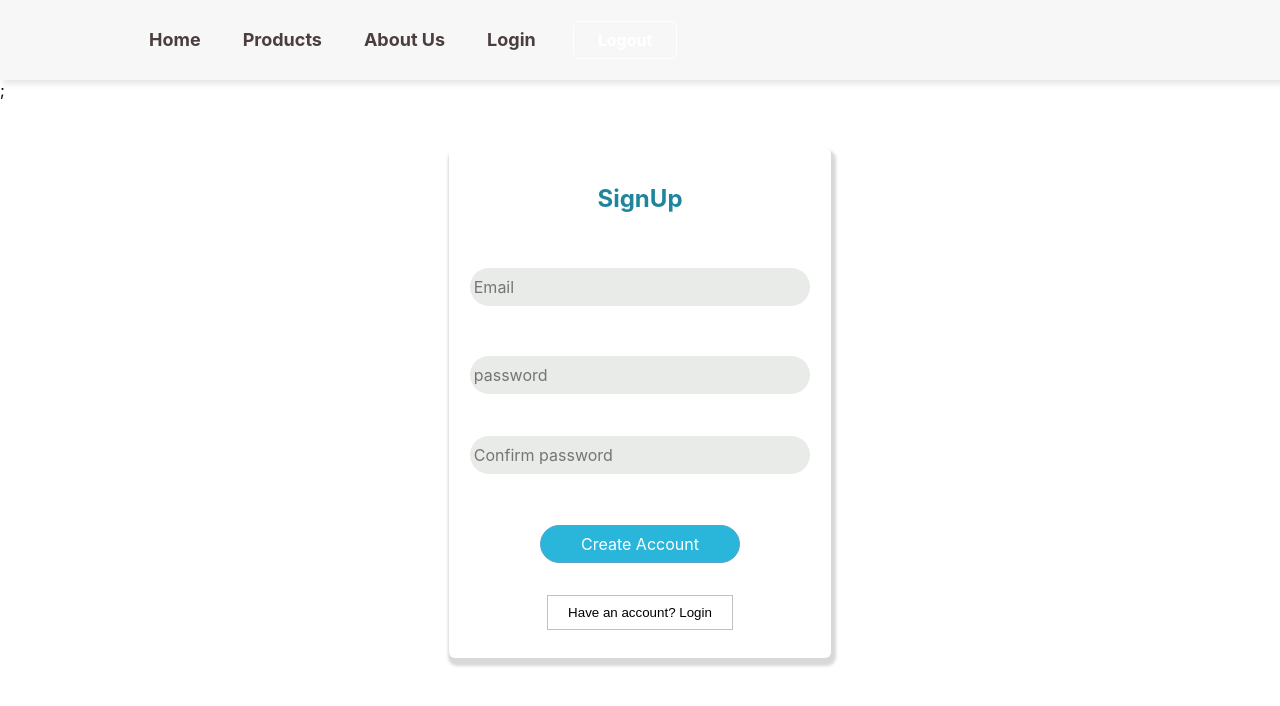
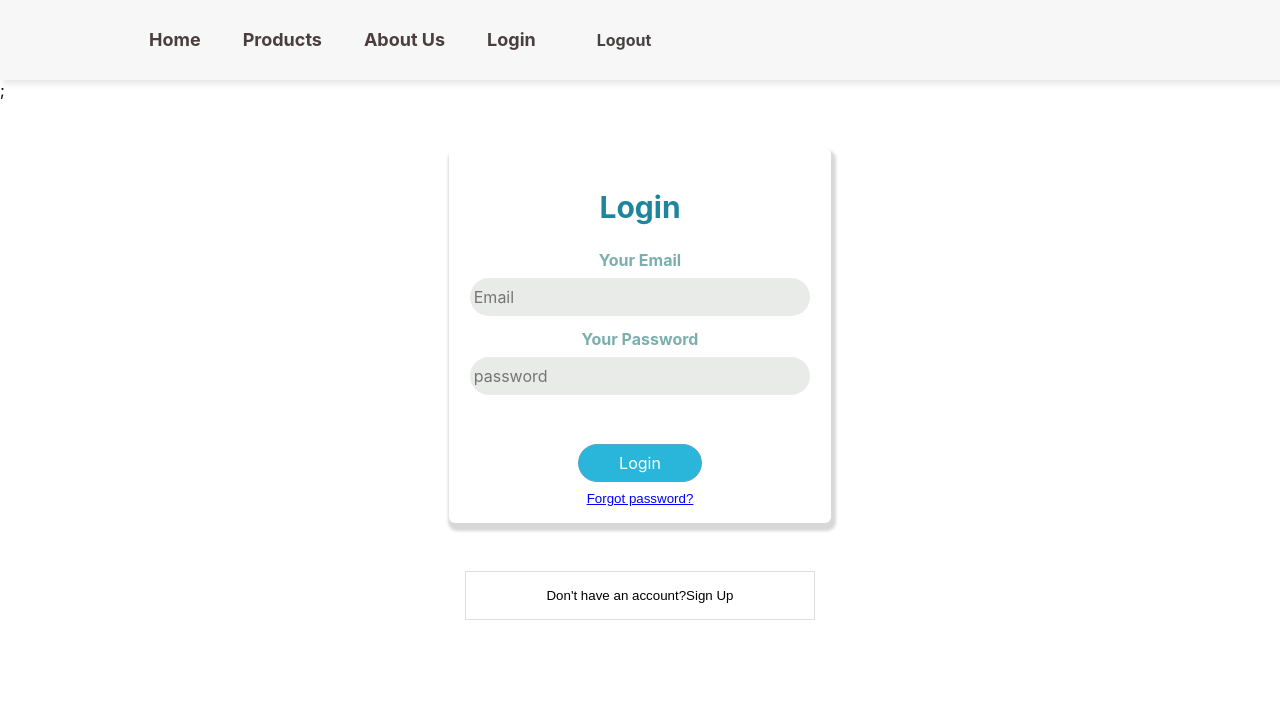
Before and after one commit to cgmonali/Expense-Tracker--auth, a React (Create React App) app: page /#/login in a window 1280 px wide. Shown: the top 706 px of the page. Built offline with nearby package versions, Linux system fonts and the light colour scheme.

Commit message:
Login Screen

```diff
--- a/src/App.js
+++ b/src/App.js
@@ -1,12 +1,11 @@
 
 import { Switch, Route, Redirect } from 'react-router-dom';
+import Login from './components/Login/Login';
+import { HashRouter as Router } from "react-router-dom";
+import SignUp from './components/SignUp/SignUp';
+import Layout from './components/Layout/Layout';
+import HomePage from './components/HomePage/HomePage';
 
-import HomePage from './components/HomePage/HomePage';
-import { BrowserRouter as Router } from "react-router-dom";
-import SignUp from './components/SignUp/SignUp';
-import AuthPage from './components/AuthPage/AuthPage';
-import SignUpSamp from './components/SignUp/SignUpSamp';
-import Layout from './components/Layout/Layout';
 function App() {
 
 
@@ -14,11 +13,15 @@ function App() {
     <Router>
     <Layout>
       <Switch>
-        <Route path='/' >
+        <Route path='/' exact>
           <SignUp />
         </Route>
-
-
+        <Route path='/login' >
+          <Login />
+        </Route>
+        <Route path='/homepage' >
+          <HomePage />
+        </Route>
       </Switch>
     </Layout>
     </Router>
--- a/src/components/HomePage/HomePage.js
+++ b/src/components/HomePage/HomePage.js
@@ -0,0 +1,12 @@
+
+const HomePage = () => {
+  return <>
+
+   <h1>welcome to the home page</h1>
+
+  </>
+
+
+};
+
+export default HomePage;
--- a/src/components/Layout/MainNavigation.js
+++ b/src/components/Layout/MainNavigation.js
@@ -29,8 +29,6 @@ const MainNavigation = () => {
 
           </li>
 
-
-
      <li>
              <Link to='/login'>Login</Link>
 
--- a/src/components/Layout/MainNavigation.module.css
+++ b/src/components/Layout/MainNavigation.module.css
@@ -42,8 +42,8 @@
   .header button {
     font: inherit;
     background-color: transparent;
-    border: 1px solid white;
-    color: white;
+    border: 0px solid rgb(148, 141, 141);
+    color: rgb(70, 66, 66);
     font-weight: bold;
     padding: 0.5rem 1.5rem;
     border-radius: 6px;
@@ -56,6 +56,6 @@
   }
 
   .header button:hover {
-    background-color: #c291e2;
-    color: #413f42;
+    background-color: #77717c;
+    color: #fdfbfe;
   }
--- a/src/components/Login/Login.js
+++ b/src/components/Login/Login.js
@@ -0,0 +1,93 @@
+import { useState, useRef } from 'react';
+import { useHistory } from 'react-router-dom';
+import { FaSpinner } from 'react-icons/fa';
+import classes from './Login.module.css';
+
+const Login = () => {
+  const emailInputRef = useRef();
+  const passwordInputRef= useRef();
+  const history =useHistory();
+  const [isLogin, setIsLogin] = useState(true);
+  const [isLoading, setIsLoading] = useState(false);
+  const [error, setError] = useState(null); // Add state for error message
+
+  const submitHandler = (event) => {
+    event.preventDefault();
+
+    const enteredEmail = emailInputRef.current.value;
+    const enteredPassword = passwordInputRef.current.value;
+
+
+
+    setIsLoading(true);
+
+    // optional: Add validation
+    let url =  'https://identitytoolkit.googleapis.com/v1/accounts:signInWithPassword?key=AIzaSyDcyqi2t1KKsniE8q1DWoge17LEVLNT_ng';
+
+    fetch(url, {
+      method: 'POST',
+      body: JSON.stringify({
+        email: enteredEmail,
+        password: enteredPassword,
+        returnSecureToken: true,
+      }),
+      headers: {
+        'Content-Type': 'application/json',
+      },
+    })
+      .then((res) => {
+        setIsLoading(false);
+
+        console.log('Logged in');
+        if (res.ok) {
+
+          return res.json();
+        } else {
+          return res.json().then((data) => {
+            let errorMessage = 'Authentication failed!';
+            if (data && data.error && data.error.message) {
+              errorMessage = data.error.message;
+            }
+            throw new Error(errorMessage);
+          });
+        }
+      })
+      .then((data) => {})
+      .catch((err) => {
+        alert(err.message);
+      });
+  };
+
+  return (<>
+    <section className={classes.auth}>
+      <h1>Login</h1>
+      <form onSubmit={submitHandler}>
+        <div className={classes.control}>
+          <label htmlFor="email">Your Email</label>
+          <input type="email" id="email" required ref={emailInputRef} placeholder='Email' />
+        </div>
+        <div className={classes.control}>
+          <label htmlFor="password">Your Password</label>
+          <input type="password" id="password" required ref={passwordInputRef} placeholder='password' />
+
+        </div>
+        <div className={classes.actions}>
+          <button onClick={()=>{history.push('/homepage')}} >Login</button>
+          {isLoading && <FaSpinner className="spinner" size={35} color="#2ab6da" />}
+        </div>
+      </form>
+      <button className={classes.forgotpassword}>
+      Forgot password?
+    </button>
+
+
+
+     </section>
+    <button className={classes.account}>
+Don't have an account? <div onClick={()=>{history.push('/')}} > Sign Up</div>
+    </button>
+    </>
+  );
+};
+
+export default Login;
--- a/src/components/Login/Login.module.css
+++ b/src/components/Login/Login.module.css
@@ -0,0 +1,131 @@
+.auth {
+    margin: 3rem auto;
+   width: 350px;
+    max-width: 25rem;
+    border-radius: 6px;
+    background-color: #ffffff;
+    box-shadow: 2px 5px 3px 3px rgba(64, 58, 58, 0.2);
+    padding: 1rem;
+    text-align: center;
+
+  }
+
+  .auth h1 {
+    text-align: center;
+    color: #1f859e;
+    font-size: 30px;
+  }
+
+  .control {
+    margin-bottom: 0.5rem;
+  }
+
+  .control label {
+    display: block;
+    color: rgb(123, 174, 174);
+    font-weight: bold;
+    margin-bottom: 0.5rem;
+  }
+
+  .control input {
+    font: inherit;
+    background-color: #e9ebe8;
+    color: #5f5963;
+    border-radius: 20px;
+    border: 0px solid rgb(133, 115, 115);
+    width: 95%;
+    text-align: left;
+    padding: 0.25rem;
+    height: 30px;
+    margin-bottom: 5px;
+  }
+
+  .actions {
+    margin-top: 1.5rem;
+    display: flex;
+    flex-direction: column;
+    align-items: center;
+  }
+
+/* input:active{
+    border: 1px solid rgb(225, 215, 215);
+}
+
+   */
+  .actions button {
+    cursor: pointer;
+    font: inherit;
+    color: white;
+    background-color: #2ab6da;
+    border: 1px solid #5ca3cc;
+    border-radius: 20px;
+    padding: 0.5rem 2.5rem;
+   margin-bottom: 5px;
+    margin-top: 20px;
+  }
+
+  .actions button:hover {
+    background-color:#32c4e8;
+    border-color: #2ab6da;
+  }
+
+  .actions .toggle {
+    margin-top: 1rem;
+    background-color: transparent;
+    color: #9f5ccc;
+    border: none;
+    padding: 0.15rem 1.5rem;
+  }
+
+  .actions .toggle:hover {
+    background-color: transparent;
+    color: #ae82cc;
+  }
+
+  .error{
+    color: red;
+  }
+
+  #password::placeholder,
+#confirm-password::placeholder {
+  color: #999; /* Set the color of the placeholder text */
+  font-style: italic; /* Make it italic, for example */
+  text-align: center;
+}
+
+.account{
+
+
+
+   background-color: white;
+    border: 1px solid rgb(223, 221, 221);
+    margin: 0 auto;
+    width: 350px;
+     max-width: 25rem;
+    padding: 1rem;
+     text-align: center;
+     display: flex;
+     justify-content: center;
+}
+
+.account:hover{
+    border: 1px solid rgb(110, 100, 100);
+     background-color: #e1e4e5;
+     cursor: pointer;
+}
+.account div:hover{
+color: blue;
+text-decoration: underline;
+}
+
+
+
+.forgotpassword{
+    text-decoration: underline;
+    border: none;
+    background-color: white;
+    color: blue;
+}
+.forgotpassword:hover{
+    cursor: pointer;
+}
--- a/src/components/SignUp/SignUp.js
+++ b/src/components/SignUp/SignUp.js
@@ -84,11 +84,11 @@ const SignUp = () => {
         </div>
       </form>
 
-    <button className={classes.account}>
-      Have an account? Login
+
+     </section>
+     <button className={classes.account}>
+      Have an account? <div onClick={()=>{history.push('/login')}} >Login</div>
     </button>
-     </section>
-
     </>
   );
 };
--- a/src/components/SignUp/SignUp.module.css
+++ b/src/components/SignUp/SignUp.module.css
@@ -1,5 +1,5 @@
 .auth {
-    margin: 3rem auto;
+    margin: 2rem auto;
    width: 350px;
     max-width: 25rem;
     border-radius: 6px;
@@ -21,7 +21,7 @@
 
   .control label {
     display: block;
-    color: white;
+    color: rgb(104, 156, 171);
     font-weight: bold;
     margin-bottom: 0.5rem;
   }
@@ -92,14 +92,23 @@
 }
 
 .account{
-    padding: 9px 20px;
-
-    margin: 12px 0;
-   background-color: white;
-    border: 1px solid rgb(195, 192, 192);
+    background-color: white;
+    border: 1px solid rgb(223, 221, 221);
+    margin: 0 auto;
+    width: 350px;
+     max-width: 25rem;
+    padding: 1rem;
+     text-align: center;
+     display: flex;
+     justify-content: center;
 }
 
 .account:hover{
     border: 1px solid rgb(168, 162, 162);
      background-color: #e1e4e5;
+     cursor: pointer;
 }
+.account div:hover{
+    color: blue;
+    text-decoration: underline;
+}
```
